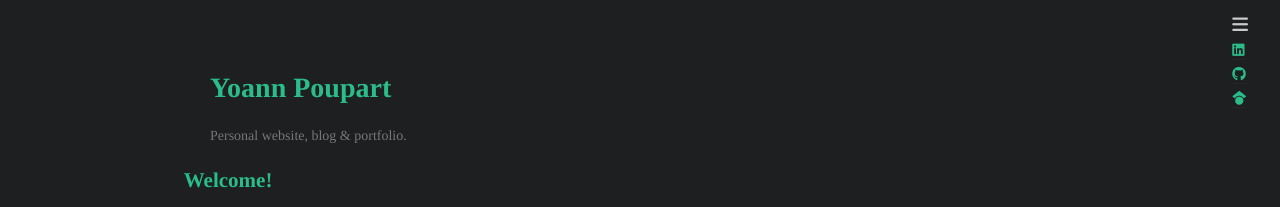
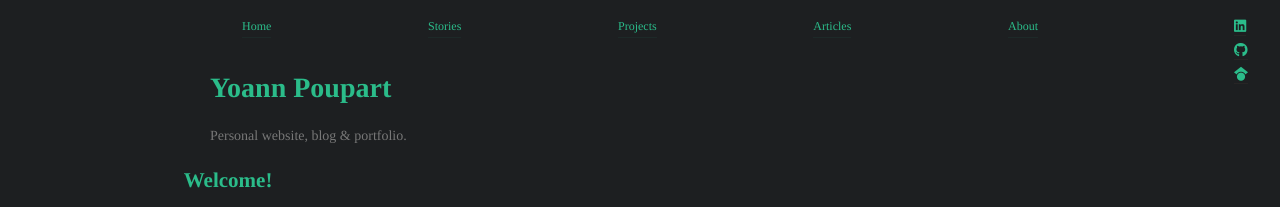
Before and after one commit to yp-edu/yp-edu.github.io, a Jekyll site: the page built from pages/index.md, in a window 1280 px wide. Shown: the top 207 px of the page. Built offline with Jekyll 4.4.1, drawn with Linux system fonts in a browser that asks for light colours; nearby versions of some CDN libraries; some web fonts are replaced; Markdown is read by kramdown in place of the engine named in the settings; our own code applies the rules of GitHub Pages for plain Markdown files.

Commit message:
menu always visible

```diff
--- a/_includes/scripts.html
+++ b/_includes/scripts.html
@@ -1,4 +1,3 @@
 <script src="{{ "/assets/js/scale.fix.js" | relative_url }}"></script>
 <script src="https://kit.fontawesome.com/3fdff6d6f2.js" crossorigin="anonymous"></script>
 <script src="{{ "/assets/js/main.js" | relative_url }}"></script>
-<script src="{{ "/assets/js/nav.visibility.js" | relative_url }}"></script>
--- a/_layouts/default.html
+++ b/_layouts/default.html
@@ -33,9 +33,6 @@
         </nav>
         <div class="vertical-container">
           <div class="logo">
-            <i id="menu-icon" class="icon-menu fa fa-bars" href="#"></i>
-          </div>
-          <div class="logo">
             <a href="{{ site.linkedin.url }}"><i class="fa-brands fa-linkedin"></i></a>
           </div>
           <div class="logo">
--- a/_sass/defaults.scss
+++ b/_sass/defaults.scss
@@ -68,18 +68,9 @@ header .vertical-container {
   padding-top: 1rem;
 }
 
-#menu-icon{
-  font-size: large;
-}
-#menu-icon:hover, header .menu-active{
-  color: #2bbc8a;
-  cursor: pointer;
-}
-
 #menu {
   padding-top: 1rem;
   padding-bottom: 0.5rem;
-  visibility: hidden;
   background-color: #1d1f21;
   font-size: 12px;
   display: flex;
--- a/assets/js/nav.visibility.js
+++ /dev/null
@@ -1,18 +0,0 @@
-// Change the visibility of the navigation bar when clicking on #menu-icon
-
-(function(document) {
-    var menu_icon = document.getElementById('menu-icon')
-    menu_icon.addEventListener('click', function(e) {
-        e.preventDefault();
-        var nav = document.getElementById('menu');
-        if (nav.style.visibility == 'visible') {
-            nav.style.visibility = 'hidden';
-            menu_icon.classList.remove('menu-active');
-        }
-        else {
-            nav.style.visibility = 'visible';
-            menu_icon.classList.add('menu-active');
-        }
-
-    }, false);
-})(document);
```
